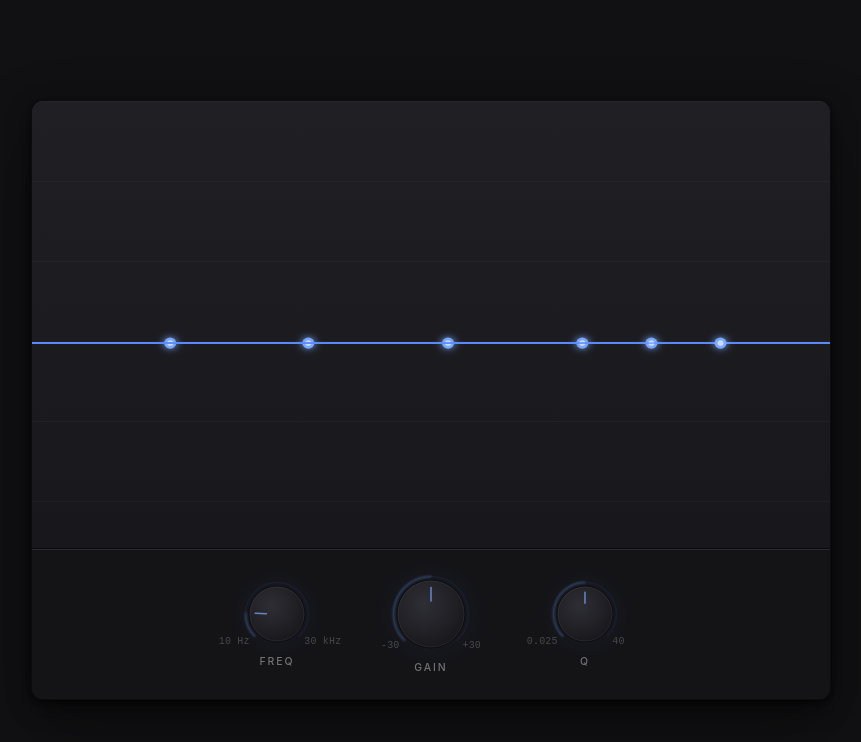
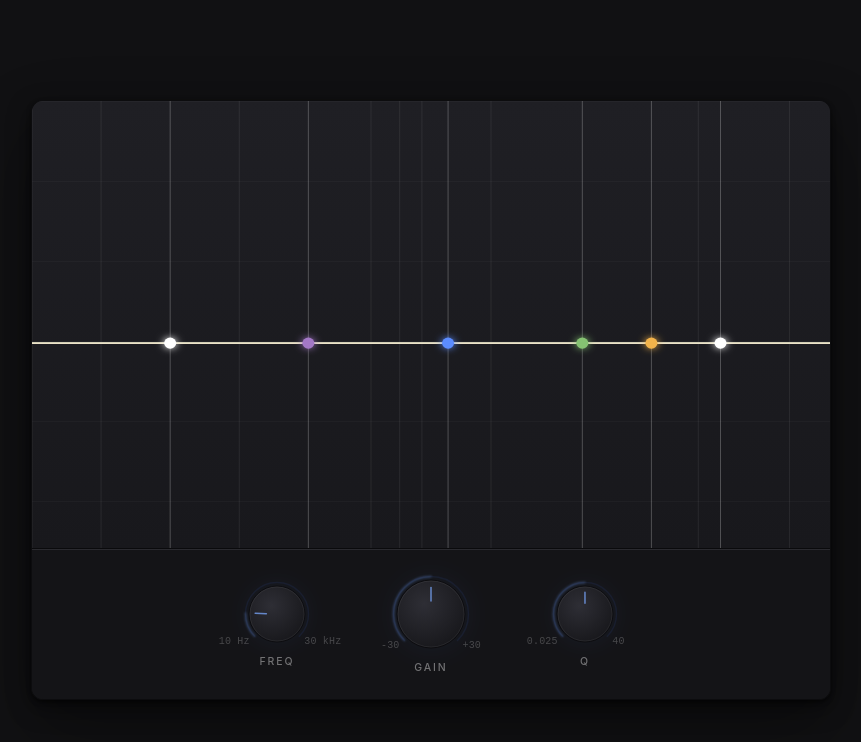
Before and after one commit to Amit-Erez/eq-app, a React (Vite) app: page / in a window 1280 px wide. Shown: the top 742 px of the page, without its empty margins (209-1070 px from the left). Built offline with nearby package versions, Linux system fonts and the light colour scheme.

Commit message:
bands have their own colors, handles and curves are mapped separately to prevent lines from overriding handles, first and last band are now low and high shelves, freq and gain labels aren't visible on handle-hover anymore, only when handle is selected / dragged. additional code cleanup.

```diff
--- a/src/App.tsx
+++ b/src/App.tsx
@@ -7,7 +7,7 @@ import {
   xToNormalized,
 } from "./lib/utils";
 import Controls from "./components/Controls";
-import type { BandNumber, freqBand, Knob, Location } from "./types/Types";
+import type { freqBand, Knob } from "./types/Types";
 import {
   baselineY,
   minQ,
@@ -32,26 +32,22 @@ function App() {
   // State
   // ====================
 
-  // const [handleLoc, setHandleLoc] = useState<Location>({ x: 500, y: 155 });
-  // const [gainValue, setGainValue] = useState<number>(0);
-  // const [freqValue, setFreqValue] = useState<number>(1000);
-  // const [freqRotation, setFreqRotation] = useState(0);
-  // const [bandSelected, setBandSelected] = useState<boolean>(false);
-
   const graphPanelRef = useRef<HTMLDivElement | null>(null);
   const [bandsArr, setBandsArr] = useState<freqBand[]>(bands);
   const [selectedBandIndex, setSelectedBandIndex] = useState<number>(0);
   const [isHandleDragging, setIsHandleDragging] = useState<boolean>(false);
   const [isKnobDragging, setIsKnobDragging] = useState<boolean>(false);
-  // const [qRotation, setQRotation] = useState<number>(60);
   const [lastMouseY, setLastMouseY] = useState<number>(0);
   const [activeKnob, setActiveKnob] = useState<Knob>(null);
   const [isFreqKnobHovered, setIsFreqKnobHovered] = useState<boolean>(false);
   const [isGainKnobHovered, setIsGainKnobHovered] = useState<boolean>(false);
-  const [isHandleHovered, setIsHandleHovered] = useState<boolean>(false);
+  const [hoveredBandIndex, setHoveredBandIndex] = useState<number | null>(null);
   const [knobDblClicked, setKnobDblClicked] = useState<"FREQ" | "GAIN" | null>(
     null,
   );
+
+  const labelBandIndex =
+    hoveredBandIndex !== null ? hoveredBandIndex : selectedBandIndex;
 
   const markerPositions = freqMarkers.map((freq) =>
     normalizedToX(freqToNormalized(freq), graphMinX, graphMaxX),
@@ -73,8 +69,7 @@ function App() {
   const selectedNormalizedQ =
     (bandsArr[selectedBandIndex].qValue - minQ) / (maxQ - minQ);
 
-const qRotation =
-  minAngle + selectedNormalizedQ * (maxAngle - minAngle);
+  const qRotation = minAngle + selectedNormalizedQ * (maxAngle - minAngle);
 
   // ====================
   // Derived from G (Gain → height)
@@ -83,9 +78,9 @@ const qRotation =
   const gainHeightFromKnob = signedGain * maxBellHeight;
   const handleYFromGain = baselineY - gainHeightFromKnob;
   const gainRotation = bandsArr[selectedBandIndex].gainValue * 4.5;
-  const gainHeight: number = gainHeightFromKnob;
 
-  const gainLabel = `${Math.round(bandsArr[selectedBandIndex].gainValue)} db`;
+  const gainLabel = `${Math.round(bandsArr[labelBandIndex].gainValue)} db`;
+
   const gainLabelWidth = Math.max(52, gainLabel.length * 6.8 + 12);
   const gainLabelX = Math.max(
     4,
@@ -94,7 +89,6 @@ const qRotation =
   const gainLabelY = handleYFromGain - 8;
   const showGainLabel =
     isHandleDragging ||
-    isHandleHovered ||
     isGainKnobHovered ||
     (isKnobDragging && activeKnob === "GAIN");
 
@@ -102,7 +96,8 @@ const qRotation =
   // Derived from FREQ
   // ====================
 
-  const freqLabel = `${Math.round(bandsArr[selectedBandIndex].freqValue)} Hz`;
+  const freqLabel = `${Math.round(bandsArr[labelBandIndex].freqValue)} Hz`;
+
   const freqLabelWidth = Math.max(52, freqLabel.length * 6.8 + 12);
   const freqLabelX = Math.max(
     4,
@@ -111,26 +106,9 @@ const qRotation =
   const freqLabelY = handleYFromGain - 28;
   const showFreqLabel =
     isHandleDragging ||
-    isHandleHovered ||
     isFreqKnobHovered ||
     (isKnobDragging && activeKnob === "FREQ");
 
-  // ====================
-  // Curve inputs
-  // ====================
-  // ***** const centerX: number = handleX ****** (delete?)
-
-  // ====================
-  // Path generation
-  // ====================
-  // let path: string = `M 0 ${baselineY}`;
-
-  // for (let x = 0; x <= 800; x += 4) {
-  //   const dx: number = x - handleX;
-  //   const bell: number = Math.exp(-(dx * dx) / (2 * width * width));
-  //   const y: number = baselineY - gainHeight * bell;
-  //   path += ` L ${x} ${y}`;
-  // }
 
   // ====================
   // Handlers
@@ -175,7 +153,7 @@ const qRotation =
     }
 
     if (activeKnob === "FREQ") {
-      const sensitivity = 0.01;
+      const sensitivity = 0.005;
       const currentFreq = bandsArr[selectedBandIndex].freqValue;
       // 1. convert to normalized (0–1)
       const normalized = freqToNormalized(currentFreq);
@@ -191,11 +169,6 @@ const qRotation =
     }
   }
 
-  // function handleBandSelect(bandIndex: number): void {
-  //   if (bandIndex === bandSelected) return;
-  //   setSelectedBandIndex(bandIndex);
-  //   console.log("Selected band:", bandIndex);
-  // }
 
   function handleHandleDrag(
     e: React.MouseEvent<HTMLElement, MouseEvent>,
@@ -223,11 +196,7 @@ const qRotation =
     const newGainValue = distance * (1 / 6);
     const clampedGainValue = Math.max(minGain, Math.min(maxGain, newGainValue));
     updateBands("gainValue", clampedGainValue);
-    // setGainValue(() => {
-    //   if (newGainValue > maxGain) return maxGain;
-    //   if (newGainValue < minGain) return minGain;
-    //   return newGainValue;
-    // });
+
   }
 
   return (
@@ -263,7 +232,6 @@ const qRotation =
             // Top-to-bottom gradient: slightly lifted top, darker toward the divider
             background: "linear-gradient(to bottom, #1f1f24 0%, #18181c 100%)",
           }}
-          // onMouseDown={() => setSelectedBandIndex(0)}
         >
           {/* Horizontal dB lines — sparse, faint */}
           <div
@@ -274,6 +242,27 @@ const qRotation =
               backgroundSize: "100% 80px",
             }}
           />
+          <svg
+            className="absolute inset-0 w-full h-full"
+            style={{ pointerEvents: "none" }}
+            preserveAspectRatio="none"
+            viewBox="0 0 800 480"
+          >
+            {markerPositions.map((x, i) => {
+              const isMajor = majorIndexes.includes(i);
+              return (
+                <line
+                  key={i}
+                  x1={x}
+                  x2={x}
+                  y1={0}
+                  y2={480}
+                  stroke="white"
+                  strokeOpacity={isMajor ? 0.25 : 0.08}
+                  strokeWidth={1}
+                />
+              );
+            })}
 
             {/* EQ band — visual only */}
             {bandsArr.map((band, index) => {
@@ -285,18 +274,34 @@ const qRotation =
               );
               const bandSignedGain = band.gainValue / maxGain;
               const bandGainHeight = bandSignedGain * maxBellHeight;
-            const bandHandleY = baselineY - bandGainHeight;
 
               const bandNormalizedQ = (band.qValue - minQ) / (maxQ - minQ);
               const bandInvertedQ = 1 - bandNormalizedQ;
-const bandWidth = minWidth + bandInvertedQ * (maxWidth - minWidth);
+              const bandWidth =
+                minWidth + bandInvertedQ * (maxWidth - minWidth);
 
               let bandPath = `M 0 ${baselineY}`;
+              const fillId = `bandFill-${index}`;
 
               for (let x = 0; x <= 800; x += 4) {
                 const dx = x - bandHandleX;
+                const slope = bandWidth / 2;
+
                 const bell = Math.exp(-(dx * dx) / (2 * bandWidth * bandWidth));
-              const y = baselineY - bandGainHeight * bell;
+
+                const lowShelf = 1 / (1 + Math.exp((x - bandHandleX) / slope));
+
+                const highShelf = 1 / (1 + Math.exp((bandHandleX - x) / slope));
+
+                const shape =
+                  band.type === "low-shelf"
+                    ? lowShelf
+                    : band.type === "high-shelf"
+                      ? highShelf
+                      : bell;
+
+                const y = baselineY - bandGainHeight * shape;
+
                 bandPath += ` L ${x} ${y}`;
               }
               return (
@@ -307,27 +312,12 @@ const bandWidth = minWidth + bandInvertedQ * (maxWidth - minWidth);
                   viewBox="0 0 800 480"
                   key={index}
                 >
-                {/* {markerPositions.map((x, i) => {
-              const isMajor = majorIndexes.includes(i);
-              return (
-                <line
-                  key={i}
-                  x1={x}
-                  x2={x}
-                  y1={0}
-                  y2={480}
-                  stroke="white"
-                  strokeOpacity={isMajor ? 0.15 : 0.08}
-                  strokeWidth={1}
-                />
-              );
-            })} */}
                   <defs>
                     {/* Bell fill */}
-                  <linearGradient id="bandFill" x1="0" y1="0" x2="0" y2="1">
+                    <linearGradient id={fillId} x1="0" y1="0" x2="0" y2="1">
                       <stop
                         offset="100%"
-                      stopColor="#5b8cff"
+                        stopColor={band.color}
                         stopOpacity="0.34"
                       />
                     </linearGradient>
@@ -350,15 +340,15 @@ const bandWidth = minWidth + bandInvertedQ * (maxWidth - minWidth);
                   {/* Bell curve — fill + stroke wrapped in fade mask */}
                   <path
                     d={`${bandPath} L 800 ${baselineY} L 0 ${baselineY} Z`}
-                  fill="url(#bandFill)"
+                    fill={`url(#${fillId})`}
                     className={
-                    selectedBandIndex === index ? "opacity-100" : "opacity-60"
+                      selectedBandIndex === index ? "opacity-100" : "opacity-40"
                     }
                   />
                   <path
                     d={bandPath}
                     fill="none"
-                  stroke="#5b8cff"
+                    stroke={band.color}
                     strokeWidth="1.5"
                     strokeOpacity="0.85"
                   />
@@ -376,7 +366,31 @@ const bandWidth = minWidth + bandInvertedQ * (maxWidth - minWidth);
                     width={gainLabelWidth}
                     text={gainLabel}
                   />
-                {/* Handle — the draggable-looking control point */}
+                </svg>
+              );
+            })}
+            {bandsArr.map((band, index) => {
+              const bandNormalizedFreq = freqToNormalized(band.freqValue);
+              const bandHandleX = normalizedToX(
+                bandNormalizedFreq,
+                graphMinX,
+                graphMaxX,
+              );
+              const bandSignedGain = band.gainValue / maxGain;
+              const bandGainHeight = bandSignedGain * maxBellHeight;
+              const bandHandleY =
+                band.type === "bell"
+                  ? baselineY - bandGainHeight
+                  : baselineY - bandGainHeight * 0.5;
+
+              return (
+                <svg
+                  className="absolute inset-0 w-full h-full"
+                  style={{ pointerEvents: "none" }}
+                  preserveAspectRatio="none"
+                  viewBox="0 0 800 480"
+                  key={index}
+                >
                   <g
                     style={{
                       transformOrigin: `${bandHandleX}px ${bandHandleY}px`,
@@ -385,8 +399,8 @@ const bandWidth = minWidth + bandInvertedQ * (maxWidth - minWidth);
                     }}
                     className="group hover:scale-120"
                     pointerEvents="all"
-                  onMouseEnter={() => setIsHandleHovered(true)}
-                  onMouseLeave={() => setIsHandleHovered(false)}
+                    onMouseEnter={() => setHoveredBandIndex(index)}
+                    onMouseLeave={() => setHoveredBandIndex(null)}
                     onMouseDown={(e) => {
                       e.stopPropagation();
                       setSelectedBandIndex(index);
@@ -401,7 +415,7 @@ const bandWidth = minWidth + bandInvertedQ * (maxWidth - minWidth);
                       cx={bandHandleX}
                       cy={bandHandleY}
                       r="6"
-                    fill="#7aa8ff"
+                      fill={band.color}
                       filter="url(#handleGlow)"
                     />
                     {/* Inner bright dot */}
@@ -409,12 +423,13 @@ const bandWidth = minWidth + bandInvertedQ * (maxWidth - minWidth);
                       cx={bandHandleX}
                       cy={bandHandleY}
                       r="3"
-                    fill="#c8daff"
+                      fill={band.color}
                     />
                   </g>
                 </svg>
               );
             })}
+          </svg>
         </div>
 
         {/* Divider — stronger than the grid lines, 2px compound treatment */}
@@ -435,8 +450,6 @@ const bandWidth = minWidth + bandInvertedQ * (maxWidth - minWidth);
             gainRotation={gainRotation}
             freqKnobRotation={freqKnobRotation}
             knobDblClicked={knobDblClicked}
-            // bandSelected={bandSelected}
-            selectedBandIndex={selectedBandIndex}
             setKnobDblClicked={setKnobDblClicked}
             updateBands={updateBands}
             setActiveKnob={setActiveKnob}
--- a/src/constants.ts
+++ b/src/constants.ts
@@ -31,10 +31,10 @@ import type { freqBand } from "./types/Types";
   export const majorIndexes = [2, 4, 8, 10, 11, 13];
 
  export const bands: freqBand[] = [
-      {type: "low-shelf", freqValue: 40, gainValue: 0, qValue: 20},
-      {type: "bell", freqValue: 160, gainValue: 0, qValue: 20},
-      {type: "bell", freqValue: 650, gainValue: 0, qValue: 20},
-      {type: "bell", freqValue: 2500, gainValue: 0, qValue: 20},
-      {type: "bell", freqValue: 5000, gainValue: 0, qValue: 20},
-      {type: "high-shelf", freqValue: 10000, gainValue: 0, qValue: 20},
+      {type: "low-shelf", freqValue: 40, gainValue: 0, qValue: 20, color: "#fff"},
+      {type: "bell", freqValue: 160, gainValue: 0, qValue: 20, color: "#A378C6"},
+      {type: "bell", freqValue: 650, gainValue: 0, qValue: 20, color: "#5b8cff"},
+      {type: "bell", freqValue: 2500, gainValue: 0, qValue: 20, color: "#85C272"},
+      {type: "bell", freqValue: 5000, gainValue: 0, qValue: 20, color: "#F2B34B"},
+      {type: "high-shelf", freqValue: 10000, gainValue: 0, qValue: 20, color: "#fff"},
     ]
--- a/src/types/Types.ts
+++ b/src/types/Types.ts
@@ -1,4 +1,3 @@
-export type Location = { x: number; y: number };
 
 export type Knob = "FREQ" | "GAIN" | "Q" | null
 
@@ -10,11 +9,11 @@ export type KnobsSpecs = {
   max: string;
 };
 
-export type BandNumber = 1 | 2 | 3 | 4 | 5 | 6 | null
 
 export type freqBand = {
   type: "bell" | "low-shelf" | "high-shelf";
   freqValue: number;
   gainValue: number;
   qValue: number;
+  color: string;
 };
```
Also changed, not shown: src/components/Controls.tsx (+0 -8 lines). Lines whose indentation alone changed are shown as unchanged.
